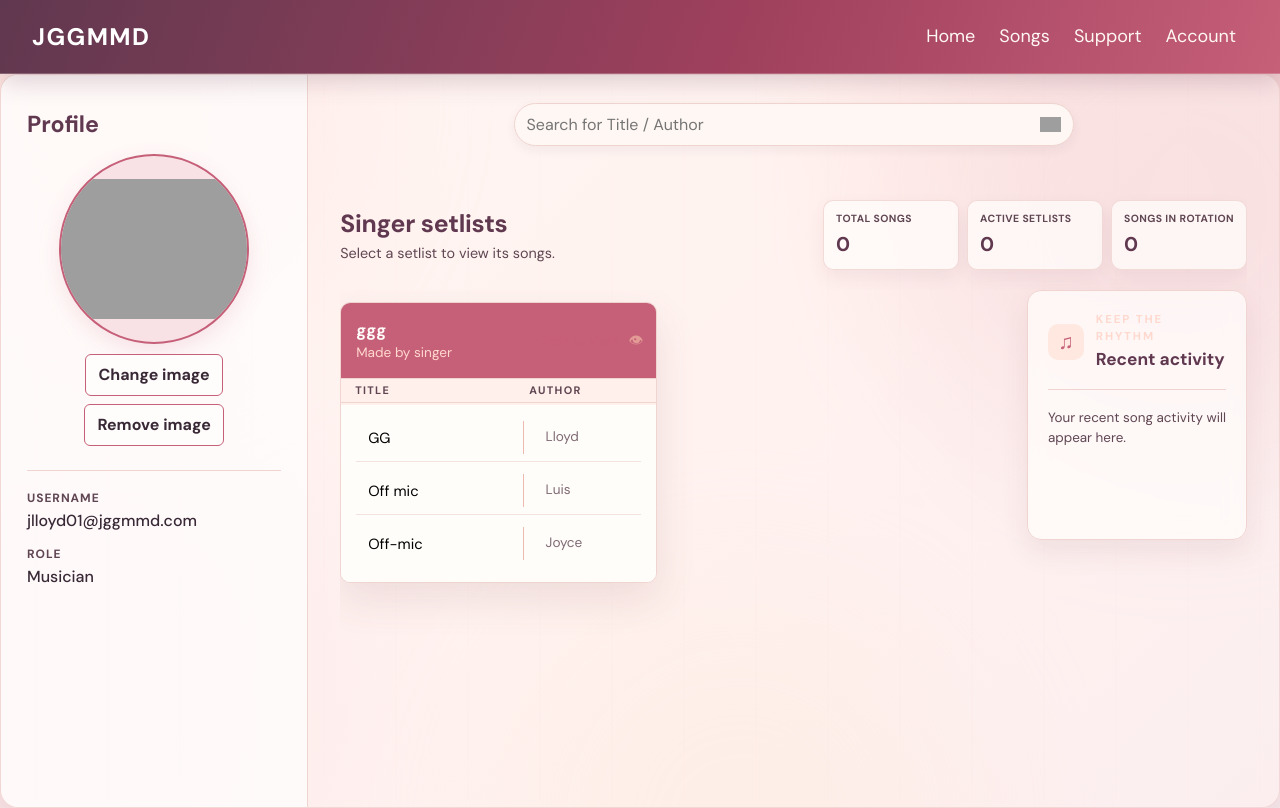
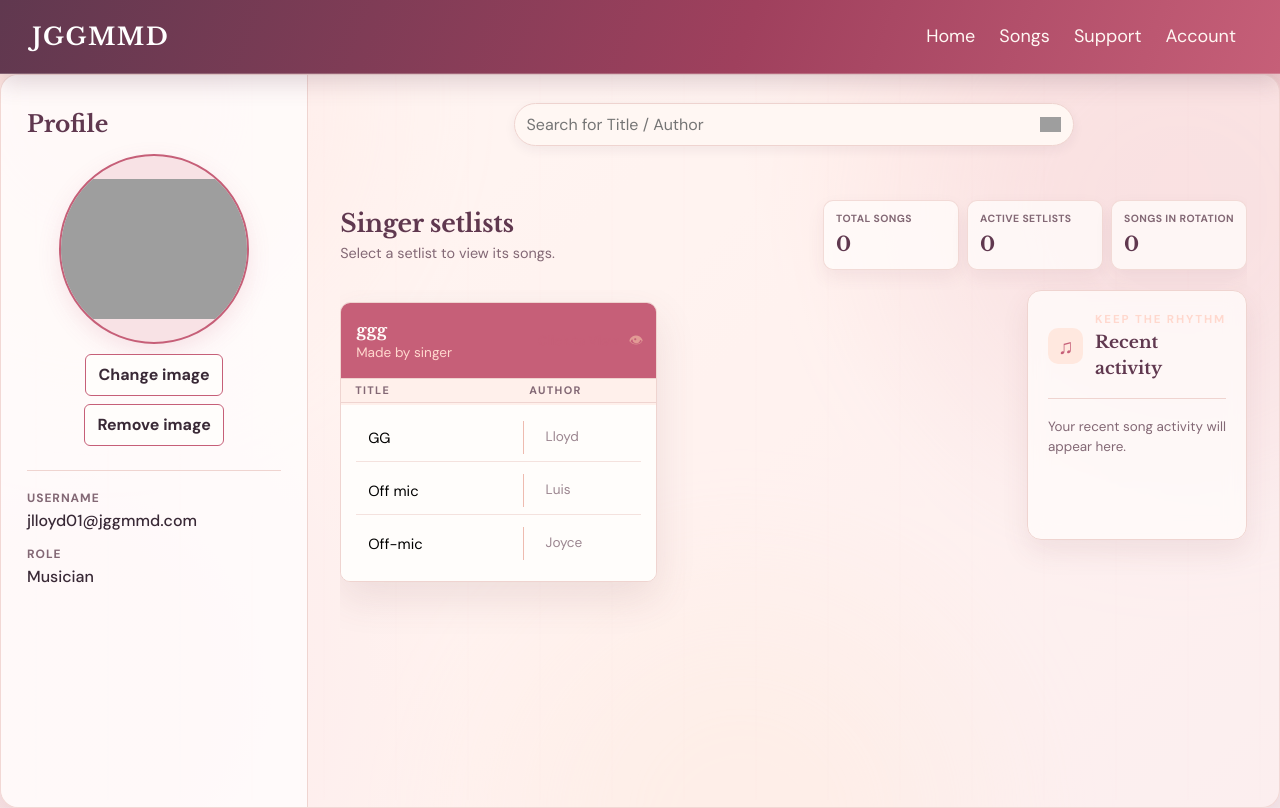
Before and after one commit to Dino0207/JGGMMD, a PHP site: page /jggmmd.php in a window 1280 px wide. Run offline with PHP 8.4, Linux system fonts and the light colour scheme; a user stored in the database is signed in; data comes from the database, SQL or seed files in the repository; some libraries are stand-ins or nearby versions; grey boxes are pictures that could not be loaded.

Commit message:
Revert "redesign"
This reverts commit 305c9e6d56e985af3d9eb882e888f234156086d1.

```diff
--- a/frontend/styles.css
+++ b/frontend/styles.css
@@ -1,4 +1,4 @@
-@import url("https://fonts.googleapis.com/css2?family=DM+Sans:wght@400;500;700&display=swap");
+@import url("https://fonts.googleapis.com/css2?family=DM+Sans:wght@400;500;700&family=Libre+Baskerville:wght@700&display=swap");
 
 :root {
     --primary-color: #176b68;
@@ -34,6 +34,10 @@ body {
     line-height: 1.5;
 }
 
+h1, h2, h3, .navbar h1, .navbar h2 {
+    font-family: "Libre Baskerville", serif;
+}
+
 .navbar {
     position: sticky;
     top: 0;
@@ -57,6 +61,8 @@ body {
 }
 
 
+
+/* Warm studio palette and dashboard polish */
 :root {
     --primary-color: #c65f78;
     --secondary-color: #e9aa9d;
@@ -65,7 +71,7 @@ body {
     --surface-color: #fffdfb;
     --text-color: #392936;
     --input-boxes: #fff0eb;
-    --muted-color: #604653;
+    --muted-color: #836875;
     --border-color: #efd4d0;
     --accent-plum: #60384f;
     --accent-lavender: #f8e2e5;
@@ -163,7 +169,8 @@ body::before {
     background: rgb(255 253 251 / 88%);
 }
 .song-list-header {
-    position: static;
+    position: sticky;
+    top: 0;
     z-index: 1;
     display: grid;
     grid-template-columns: minmax(0, 1.35fr) minmax(0, 1fr);
@@ -372,7 +379,7 @@ body::after {
     box-shadow: 0 8px 18px rgb(117 62 78 / 7%);
 }
 .stat-card span { display: block; color: var(--muted-color); font-size: 0.65rem; font-weight: 700; letter-spacing: 0.04em; text-transform: uppercase; }
-.stat-card strong { display: block; margin-top: 2px; color: var(--accent-plum); font-size: 1.25rem; }
+.stat-card strong { display: block; margin-top: 2px; color: var(--accent-plum); font-family: "Libre Baskerville", serif; font-size: 1.25rem; }
 .dashboard-lower {
     display: grid;
     grid-template-columns: minmax(0, 1fr) minmax(220px, 0.32fr);
@@ -747,7 +754,8 @@ body::after {
 }
 
 .setlist-heading {
-    position: relative;
+    position: sticky;
+    top: 0;
     z-index: 1;
     flex: 0 0 auto;
     padding: 15px;
@@ -805,8 +813,8 @@ body::after {
     gap: 6px;
     margin: 0;
     padding: 12px 15px 15px;
-    overflow: visible;
-    overscroll-behavior: auto;
+    overflow-y: auto;
+    overscroll-behavior: contain;
 }
 .setlist-song { display: grid; grid-template-columns: minmax(0, 1fr) auto; justify-content: stretch; align-items: center; gap: 10px; }
 .setlist-song-title,
@@ -1552,8 +1560,7 @@ body::after {
 
 .sbody .hero .setlist-container .setlist-items {
     width: calc(50% - 10px);
-    height: auto;
-    min-height: 0;
+    height: 280px;
     max-width: none;
     padding: 0;
     border: 1px solid var(--border-color);
@@ -1635,7 +1642,7 @@ body::after {
     .sbody .s-bar { padding: 20px 18px 8px; }
     .sbody .hero { padding: 16px 18px 28px; }
     .setlist-toolbar { padding-bottom: 16px; }
-    .sbody .hero .setlist-container .setlist-items { width: 100%; height: auto; min-height: 0; }
+    .sbody .hero .setlist-container .setlist-items { width: 100%; height: 230px; min-height: 210px; }
 }
 
 @media (max-width: 450px) {
@@ -1685,3 +1692,9 @@ body::after {
         min-height: 220px;
     }
 }
+<<<<<<< HEAD
+=======
+
+
+
+>>>>>>> parent of 305c9e6 (redesign)
```
